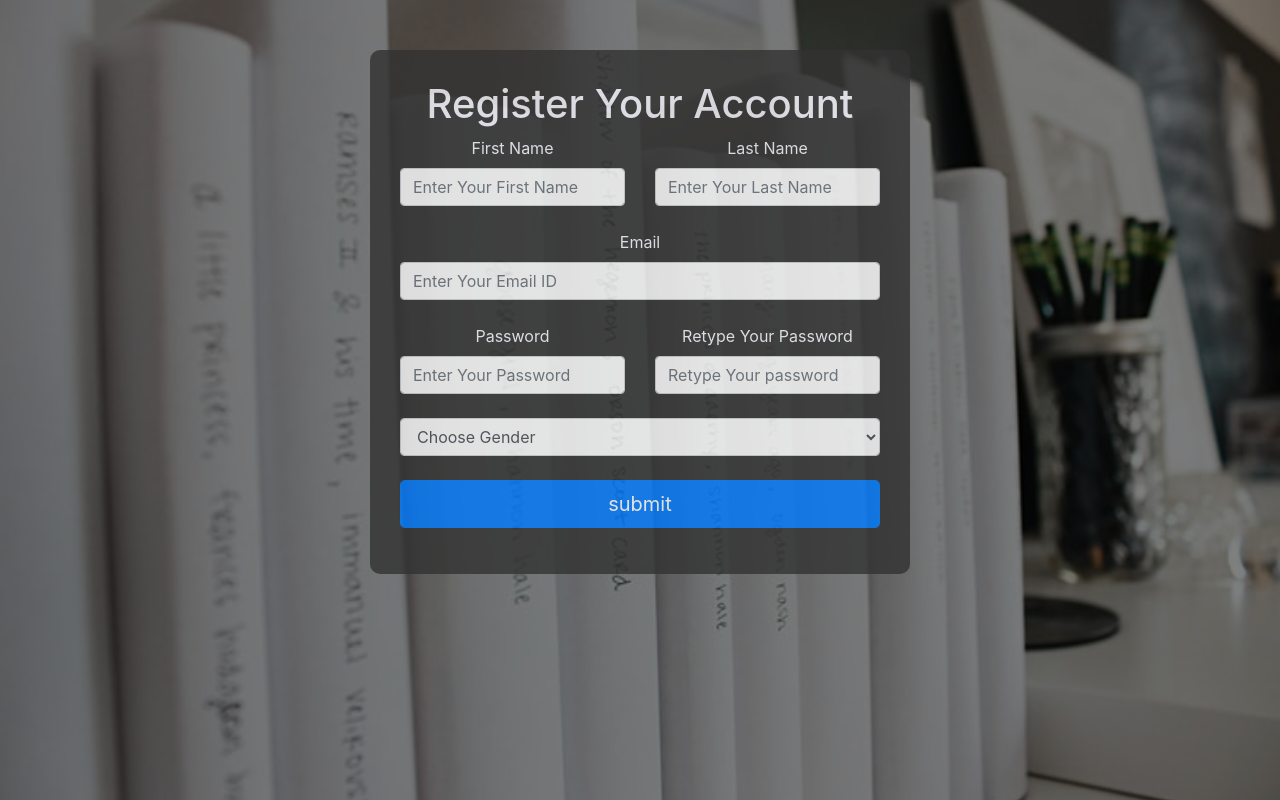
After one commit to saikotesh0102/WebDev2019501007, a Flask app: page /register in a window 1280 px wide. The commit adds this page. Run offline with Flask 2, Linux system fonts and the light colour scheme; some libraries are stand-ins or nearby versions.

Commit message:
Registration page Added and Linked to main page

```diff
--- a/project1/application.py
+++ b/project1/application.py
@@ -25,6 +25,6 @@ app = Flask(__name__)
 def index():
     return render_template("main.html")
 
-@app.route("/profile")
-def profile():
-    return render_template("profile.html")
+@app.route("/register")
+def register():
+    return render_template("registration.html")
--- a/project1/templates/main.html
+++ b/project1/templates/main.html
@@ -16,7 +16,7 @@
 				<input type = "password" name = "Password" placeholder = "Enter Password">
 				<input type = "submit" name = "submit" value = "Login">
 				<a href = "#"> Lost Your Password?</a><br>
-				<a href = "#"> Don't Have an Account? </a>
+				<a href = "{{ url_for('register')}}"> Don't have an Account?</a>
 			</form>
 		</div>
 	</body>
--- /dev/null
+++ b/project1/templates/registration.html
@@ -0,0 +1,81 @@
+<!DOCTYPE html>
+<html>
+	<head>
+		<title> Registration Page </title>
+		<link rel = "stylesheet" href = "https://maxcdn.bootstrapcdn.com/bootstrap/4.0.0/css/bootstrap.min.css">
+
+		<style>
+			body{
+				background-image : linear-gradient(rgba(0, 0, 0, 0.5),rgba(0, 0, 0, 0.5)),url("static/styles/images/image2.jpg");
+				background-size : cover;
+				background-position : center;
+				background-attachment : fixed;
+				height : 100vh;
+			}
+
+			#ui{
+				background-color : #333;
+				padding : 30px;
+				margin-top : 50px;
+				border-radius : 10px;
+				opacity : 0.8;
+			}
+
+			#ui label,h1{
+				color : ghostwhite;
+			}
+		</style>
+	</head>
+
+	<body>
+		<div class = "container">
+			<div class = "row">
+				<div class = "col-lg-3"></div>
+				<div class = "col-lg-6">
+					<div id = "ui">
+						<h1 class = "text-center"> Register Your Account </h1>
+						<form class = "form-group text-center">
+
+							<div class = "row">
+								<div class = "col-lg-6">
+									<label> First Name </label>
+									<input type = "text" name = "firstname" class = "form-control" placeholder = "Enter Your First Name">
+								</div>
+
+								<div class = "col-lg-6">
+									<label> Last Name </label>
+									<input type = "text" name = "lastname" class = "form-control" placeholder = "Enter Your Last Name">
+								</div>
+							</div>
+							<br>
+							<label> Email </label>
+							<input type = "email" name = "email" class = "form-control" placeholder = "Enter Your Email ID">
+							<br>
+							<div class = "row">
+								<div class = "col-lg-6">
+									<label> Password </label>
+									<input type = "password" name = "password" class = "form-control" placeholder = "Enter Your Password">
+								</div>
+
+								<div class = "col-lg-6">
+									<label> Retype Your Password</label>
+									<input type = "password" name = "password" class = "form-control" placeholder = "Retype Your password">
+								</div>
+							</div>
+							<br>
+							<select class = "form-control">
+								<option> Choose Gender </option>
+								<option> Male </option>
+								<option> Female </option>
+								<option> Others </option>
+							</select>
+							<br>
+							<input type = "submit" name = "submit" value = "submit" class = "btn btn-primary btn-block btn-lg">
+						</form>
+					</div>
+				</div>
+				<div class = "col-lg-3"></div>
+			</div>
+		</div>
+	</body>
+</html>
```
